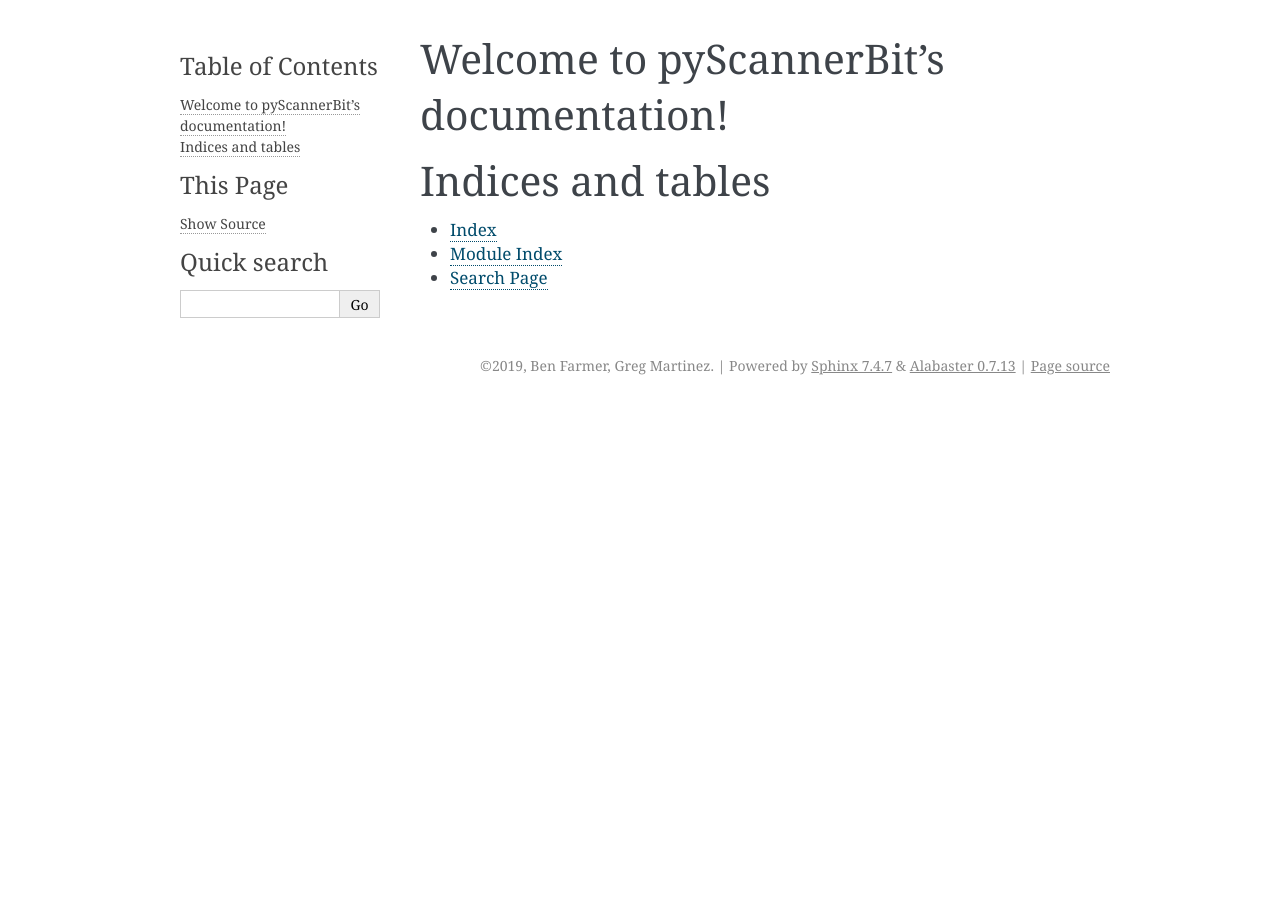
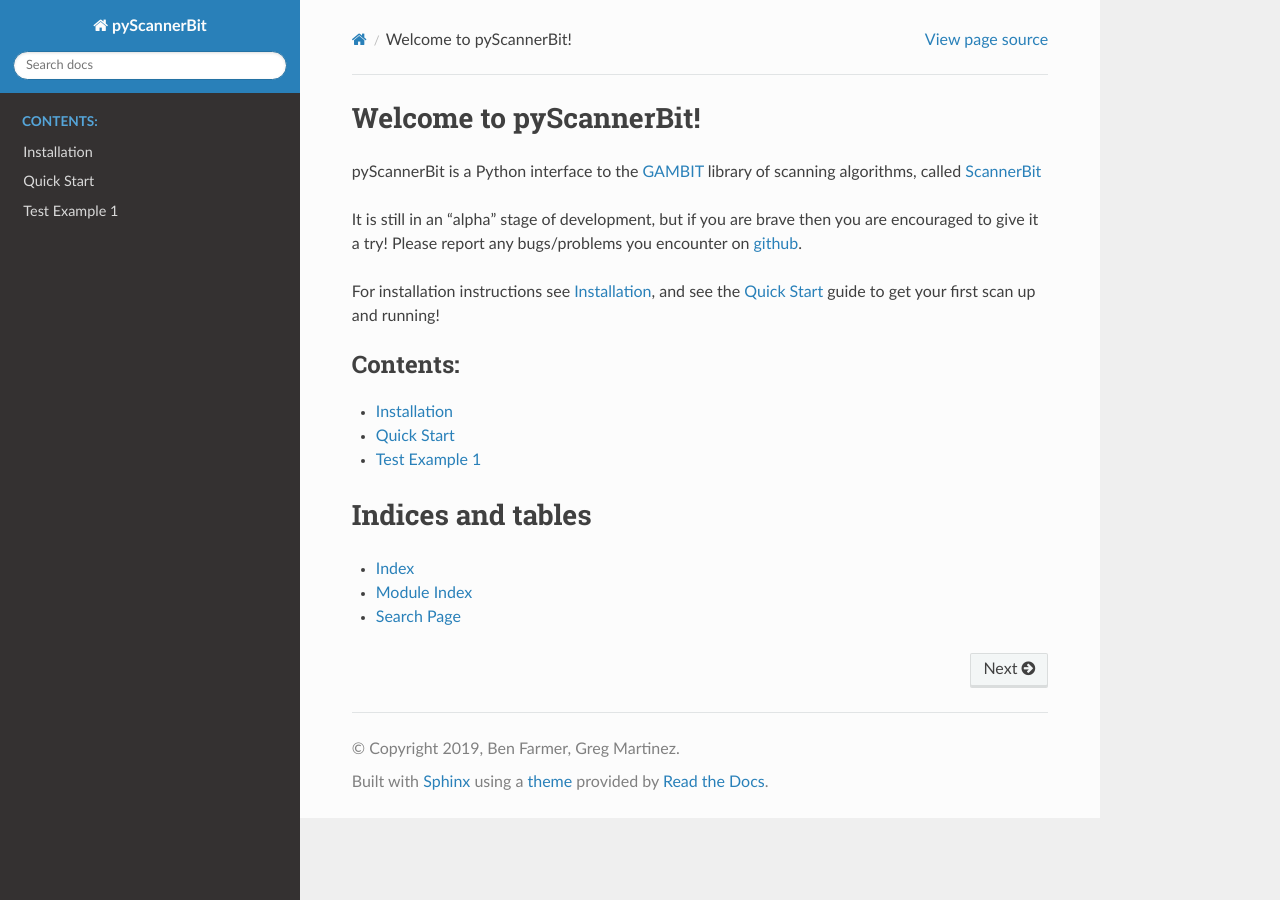
Before and after one commit to bjfar/pyscannerbit, a Sphinx documentation site: the page built from docs/source/index.rst, in a window 1280 px wide. Built offline with Sphinx 7.4.7 and the Read the Docs theme 2.0.0, drawn with Linux system fonts in a browser that asks for light colours.

Commit message:
Added super basic documentation skeleton

```diff
--- a/docs/source/conf.py
+++ b/docs/source/conf.py
@@ -13,7 +13,7 @@
 # import os
 # import sys
 # sys.path.insert(0, os.path.abspath('.'))
-
+import sphinx_rtd_theme
 
 # -- Project information -----------------------------------------------------
 
@@ -31,6 +31,7 @@ release = '0.0.26'
 # extensions coming with Sphinx (named 'sphinx.ext.*') or your custom
 # ones.
 extensions = [
+  'sphinx_rtd_theme',
 ]
 
 # Add any paths that contain templates here, relative to this directory.
@@ -47,7 +48,8 @@ exclude_patterns = []
 # The theme to use for HTML and HTML Help pages.  See the documentation for
 # a list of builtin themes.
 #
-html_theme = 'alabaster'
+#html_theme = 'alabaster'
+html_theme = "sphinx_rtd_theme"
 
 # Add any paths that contain custom static files (such as style sheets) here,
 # relative to this directory. They are copied after the builtin static files,
--- /dev/null
+++ b/docs/source/examples/test.rst
@@ -0,0 +1,6 @@
+.. _test example page 1:
+
+Test Example 1
+============
+
+Sorry, this isn't a real page yet. Example scans should go in pages like this one.
--- a/docs/source/index.rst
+++ b/docs/source/index.rst
@@ -3,14 +3,31 @@
    You can adapt this file completely to your liking, but it should at least
    contain the root `toctree` directive.
 
-Welcome to pyScannerBit's documentation!
+Welcome to pyScannerBit!
 ========================================
 
+pyScannerBit is a Python interface to the `GAMBIT`_ library of scanning
+algorithms, called `ScannerBit`_
+
+It is still in an "alpha" stage of development, but if you are brave then
+you are encouraged to give it a try! Please report any bugs/problems you
+encounter on `github`_.
+
+For installation instructions see :ref:`installation`, and see the :ref:`quick start` guide to get your first scan up and running!
+
 .. toctree::
-   :maxdepth: 2
+   :maxdepth: 3
    :caption: Contents:
 
+   usage/installation
+   usage/quick_start
+   examples/test
 
+.. _GAMBIT: https://gambit.hepforge.org/
+.. _ScannerBit: https://arxiv.org/abs/1705.07959
+.. _github: https://github.com/bjfar/pyscannerbit
+.. _anaconda: https://conda.io/docs/user-guide/install/download.html
+.. _pip: https://pip.pypa.io/en/stable/installing/
 
 Indices and tables
 ==================
--- /dev/null
+++ b/docs/source/usage/quick_start.rst
@@ -0,0 +1,4 @@
+.. _quick start:
+
+Quick Start
+============
```
Also changed, not shown: docs/source/usage/installation.rst (added, +21 -0 lines).
